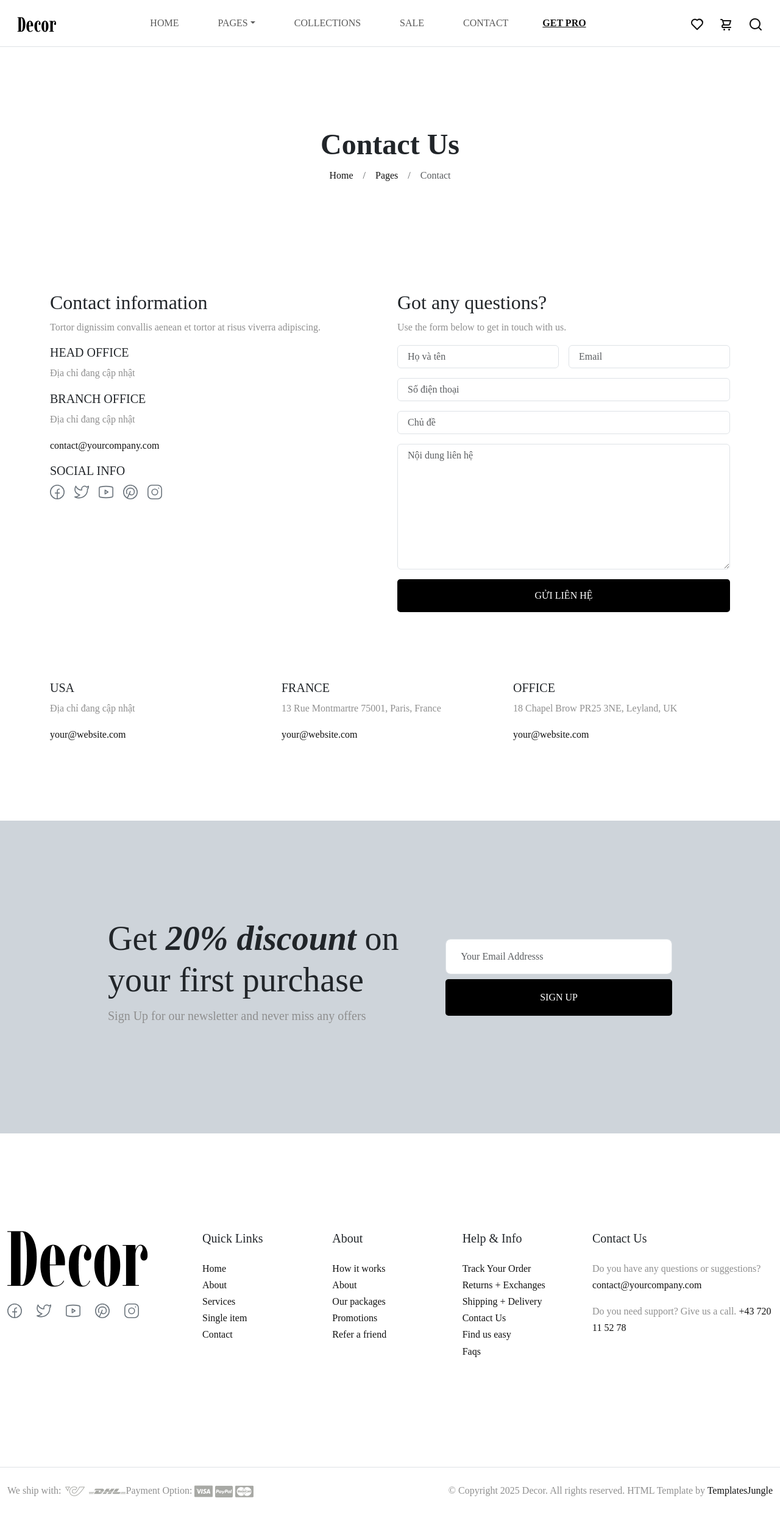
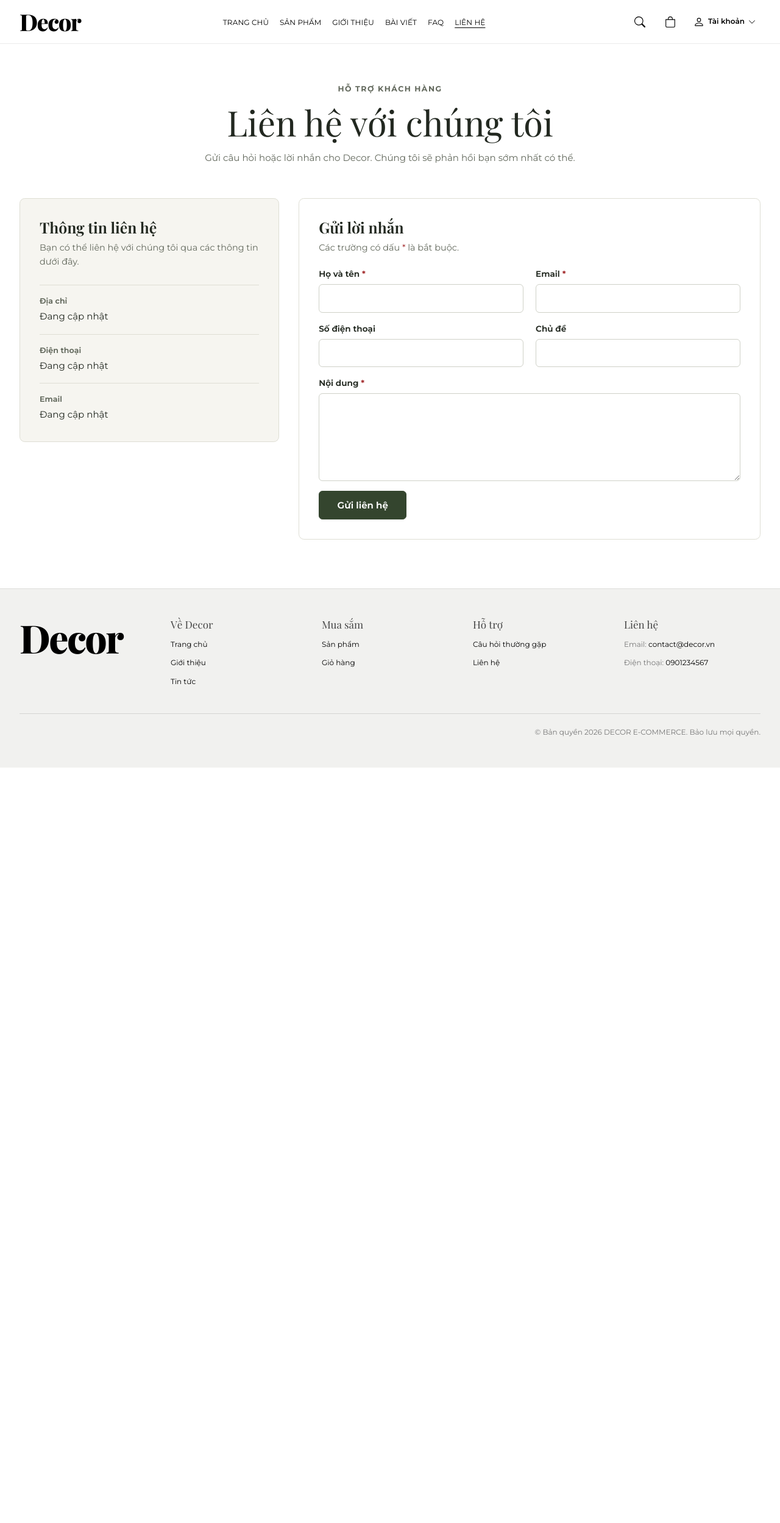
Before and after one commit to RuMeoDiNhau/BTL_LAP_TRINH_WEB, a PHP site: page /contact in a window 1280 px wide. Shown: the whole page at 61% size. After the commit the page ends 1259 px from the top, so only its background shows below. Run offline with PHP 8.4, Linux system fonts and the light colour scheme; data that the repository does not hold is empty; some libraries are stand-ins or nearby versions.

Commit message:
Improve Vietnamese contact page

```diff
--- a/app/Controllers/Client/PageController.php
+++ b/app/Controllers/Client/PageController.php
@@ -56,12 +56,16 @@ class PageController extends Controller
             }
         }
 
-        $this->view('client/contact/index', [
+        $layout = ShopView::storefront('contact');
+        $layout['headExtra'] .= '<link rel="stylesheet" href="' . e(asset('css/pages/contact.css')) . '">' . "\n";
+        $logo = trim((string) ($settings['logo'] ?? ''));
+
+        $this->view('client/contact/index', $layout + [
             'pageTitle' => 'Liên hệ | ' . (string) ($settings['site_name'] ?? 'Decor'),
             'settings' => $settings,
             'errors' => $errors,
             'old' => $old,
-            'flashSuccess' => get_flash('success'),
-        ], null);
+            'brandLogo' => $logo === '' ? null : base_url('/' . ltrim($logo, '/')),
+        ], 'layouts/client');
     }
 }
--- a/app/Views/client/contact/index.php
+++ b/app/Views/client/contact/index.php
@@ -1,51 +1,97 @@
 <?php
 declare(strict_types=1);
 
-$templatePath = dirname(__DIR__, 4) . '/decor-template/decor/contact.html';
-$html = is_file($templatePath) ? file_get_contents($templatePath) : false;
-if ($html === false) {
-    http_response_code(500);
-    echo 'Không tải được giao diện liên hệ.';
-    return;
-}
+$address = trim((string) ($settings['address'] ?? ''));
+$phone = trim((string) ($settings['phone'] ?? ''));
+$email = trim((string) ($settings['email'] ?? ''));
+?>
+<section class="shop-front shop-shell dc-contact-page" aria-labelledby="contact-title">
+  <header class="dc-contact-heading">
+    <p class="dc-contact-eyebrow">Hỗ trợ khách hàng</p>
+    <h1 id="contact-title">Liên hệ với chúng tôi</h1>
+    <p>Gửi câu hỏi hoặc lời nhắn cho Decor. Chúng tôi sẽ phản hồi bạn sớm nhất có thể.</p>
+  </header>
 
-$escape = static fn ($value): string => e((string) $value);
-$templateBase = rtrim(base_url('/decor-template'), '/');
-$html = str_replace(
-    ['../cdn/', 'href="css/', 'href="style.css"', 'src="images/', 'src="js/', 'href="index.html"', 'href="contact.html"', 'href="about.html"'],
-    [$templateBase . '/cdn/', 'href="' . $templateBase . '/decor/css/', 'href="' . $templateBase . '/decor/style.css"', 'src="' . $templateBase . '/decor/images/', 'src="' . $templateBase . '/decor/js/', 'href="' . base_url('/') . '"', 'href="' . base_url('/contact') . '"', 'href="' . base_url('/#about') . '"'],
-    $html
-);
-$html = str_replace('<title>Decor</title>', '<title>' . $escape($settings['site_name'] ?? 'Decor') . ' | Liên hệ</title>', $html);
-$html = str_replace('<a class="nav-link" href="#">Blog</a>', '<a class="nav-link" href="' . e(base_url('/contact')) . '">Contact</a>', $html);
+  <div class="dc-contact-grid">
+    <aside class="dc-contact-info" aria-labelledby="contact-info-title">
+      <h2 id="contact-info-title">Thông tin liên hệ</h2>
+      <p class="dc-contact-info__intro">Bạn có thể liên hệ với chúng tôi qua các thông tin dưới đây.</p>
 
-$errorMarkup = '';
-foreach ($errors as $message) {
-    $errorMarkup .= '<div class="alert alert-danger" role="alert">' . $escape($message) . '</div>';
-}
-$notice = !empty($flashSuccess)
-    ? '<div class="alert alert-success" role="status">' . $escape($flashSuccess) . '</div>'
-    : '';
-$form = '<form action="' . e(base_url('/contact')) . '" class="form-group flex-wrap" id="contact-form" method="post">'
-    . csrf_field()
-    . '<div class="form-input col-lg-12 d-flex mb-3"><input class="form-control ps-3 me-3" name="name" placeholder="Họ và tên" maxlength="100" required value="' . $escape($old['name'] ?? '') . '"><input class="form-control ps-3" name="email" type="email" placeholder="Email" maxlength="150" required value="' . $escape($old['email'] ?? '') . '"></div>'
-    . '<div class="col-lg-12 mb-3"><input class="form-control ps-3" name="phone" placeholder="Số điện thoại" maxlength="20" value="' . $escape($old['phone'] ?? '') . '"></div>'
-    . '<div class="col-lg-12 mb-3"><input class="form-control ps-3" name="subject" placeholder="Chủ đề" maxlength="200" value="' . $escape($old['subject'] ?? '') . '"></div>'
-    . '<div class="col-lg-12 mb-3"><textarea class="form-control ps-3" name="message" placeholder="Nội dung liên hệ" rows="8" maxlength="5000" required>' . $escape($old['message'] ?? '') . '</textarea></div>'
-    . '<div class="d-grid"><button class="btn btn-primary btn-lg text-uppercase btn-rounded-none" type="submit">Gửi liên hệ</button></div></form>';
-$html = preg_replace('~<form action="contact_form\.php".*?</form>~s', $form, $html, 1) ?? $html;
-$html = str_replace('<h2>Got any questions?</h2>', $notice . $errorMarkup . '<h2>Got any questions?</h2>', $html);
+      <dl class="dc-contact-details">
+        <div>
+          <dt>Địa chỉ</dt>
+          <dd><?= e($address === '' ? 'Đang cập nhật' : $address) ?></dd>
+        </div>
+        <div>
+          <dt>Điện thoại</dt>
+          <dd>
+            <?php if ($phone !== ''): ?>
+              <a href="tel:<?= e(preg_replace('/[^0-9+]/', '', $phone) ?? '') ?>"><?= e($phone) ?></a>
+            <?php else: ?>
+              Đang cập nhật
+            <?php endif; ?>
+          </dd>
+        </div>
+        <div>
+          <dt>Email</dt>
+          <dd>
+            <?php if ($email !== ''): ?>
+              <a href="mailto:<?= e($email) ?>"><?= e($email) ?></a>
+            <?php else: ?>
+              Đang cập nhật
+            <?php endif; ?>
+          </dd>
+        </div>
+      </dl>
+    </aside>
 
-$address = $escape($settings['address'] ?? 'Địa chỉ đang cập nhật');
-$phone = $escape($settings['phone'] ?? '');
-$email = $escape($settings['email'] ?? '');
-$html = str_replace('730 Glenstone Ave 65802, Springfield, US', $address, $html);
-$html = str_replace('+123 987 321', $phone, $html);
-$html = str_replace('+123 123 654', '', $html);
-$html = str_replace('info@yourcompany.com', $email, $html);
-if (!empty($settings['logo'])) {
-    $logoUrl = e(base_url('/' . ltrim((string) $settings['logo'], '/')));
-    $html = str_replace('/decor-template/decor/images/logo.png', $logoUrl, $html);
-    $html = str_replace('/decor-template/decor/images/logo-footer.png', $logoUrl, $html);
-}
-echo $html;
+    <div class="dc-contact-form-panel">
+      <h2>Gửi lời nhắn</h2>
+      <p class="dc-contact-form-panel__intro">Các trường có dấu <span aria-hidden="true">*</span> là bắt buộc.</p>
+
+      <?php if (!empty($errors['_form'])): ?>
+        <div class="dc-contact-alert" role="alert"><?= e($errors['_form']) ?></div>
+      <?php endif; ?>
+
+      <form action="<?= e(base_url('/contact')) ?>" method="post" class="dc-contact-form">
+        <?= csrf_field() ?>
+
+        <div class="dc-contact-form__row">
+          <div class="shop-field">
+            <label for="contact-name">Họ và tên <span aria-hidden="true">*</span></label>
+            <input id="contact-name" name="name" type="text" autocomplete="name" maxlength="100" minlength="2" required value="<?= e($old['name'] ?? '') ?>"<?= isset($errors['name']) ? ' aria-invalid="true" aria-describedby="contact-name-error"' : '' ?>>
+            <?php if (isset($errors['name'])): ?><small class="dc-contact-field-error" id="contact-name-error"><?= e($errors['name']) ?></small><?php endif; ?>
+          </div>
+
+          <div class="shop-field">
+            <label for="contact-email">Email <span aria-hidden="true">*</span></label>
+            <input id="contact-email" name="email" type="email" autocomplete="email" maxlength="150" required value="<?= e($old['email'] ?? '') ?>"<?= isset($errors['email']) ? ' aria-invalid="true" aria-describedby="contact-email-error"' : '' ?>>
+            <?php if (isset($errors['email'])): ?><small class="dc-contact-field-error" id="contact-email-error"><?= e($errors['email']) ?></small><?php endif; ?>
+          </div>
+        </div>
+
+        <div class="dc-contact-form__row">
+          <div class="shop-field">
+            <label for="contact-phone">Số điện thoại</label>
+            <input id="contact-phone" name="phone" type="tel" autocomplete="tel" maxlength="20" value="<?= e($old['phone'] ?? '') ?>"<?= isset($errors['phone']) ? ' aria-invalid="true" aria-describedby="contact-phone-error"' : '' ?>>
+            <?php if (isset($errors['phone'])): ?><small class="dc-contact-field-error" id="contact-phone-error"><?= e($errors['phone']) ?></small><?php endif; ?>
+          </div>
+
+          <div class="shop-field">
+            <label for="contact-subject">Chủ đề</label>
+            <input id="contact-subject" name="subject" type="text" maxlength="200" value="<?= e($old['subject'] ?? '') ?>"<?= isset($errors['subject']) ? ' aria-invalid="true" aria-describedby="contact-subject-error"' : '' ?>>
+            <?php if (isset($errors['subject'])): ?><small class="dc-contact-field-error" id="contact-subject-error"><?= e($errors['subject']) ?></small><?php endif; ?>
+          </div>
+        </div>
+
+        <div class="shop-field">
+          <label for="contact-message">Nội dung <span aria-hidden="true">*</span></label>
+          <textarea id="contact-message" name="message" rows="6" maxlength="5000" required<?= isset($errors['message']) ? ' aria-invalid="true" aria-describedby="contact-message-error"' : '' ?>><?= e($old['message'] ?? '') ?></textarea>
+          <?php if (isset($errors['message'])): ?><small class="dc-contact-field-error" id="contact-message-error"><?= e($errors['message']) ?></small><?php endif; ?>
+        </div>
+
+        <button class="shop-btn dc-contact-submit" type="submit">Gửi liên hệ</button>
+      </form>
+    </div>
+  </div>
+</section>
```
Also changed, not shown: public/assets/css/pages/contact.css (added).
